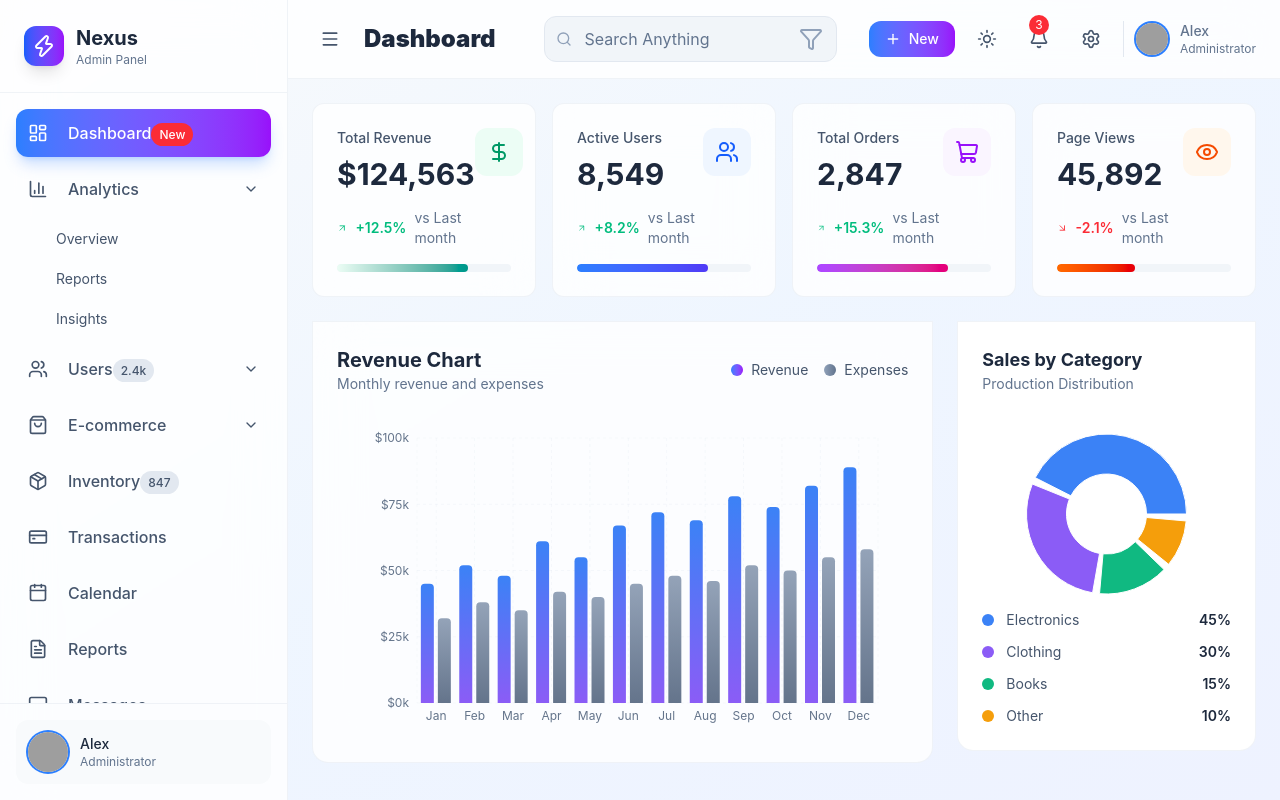
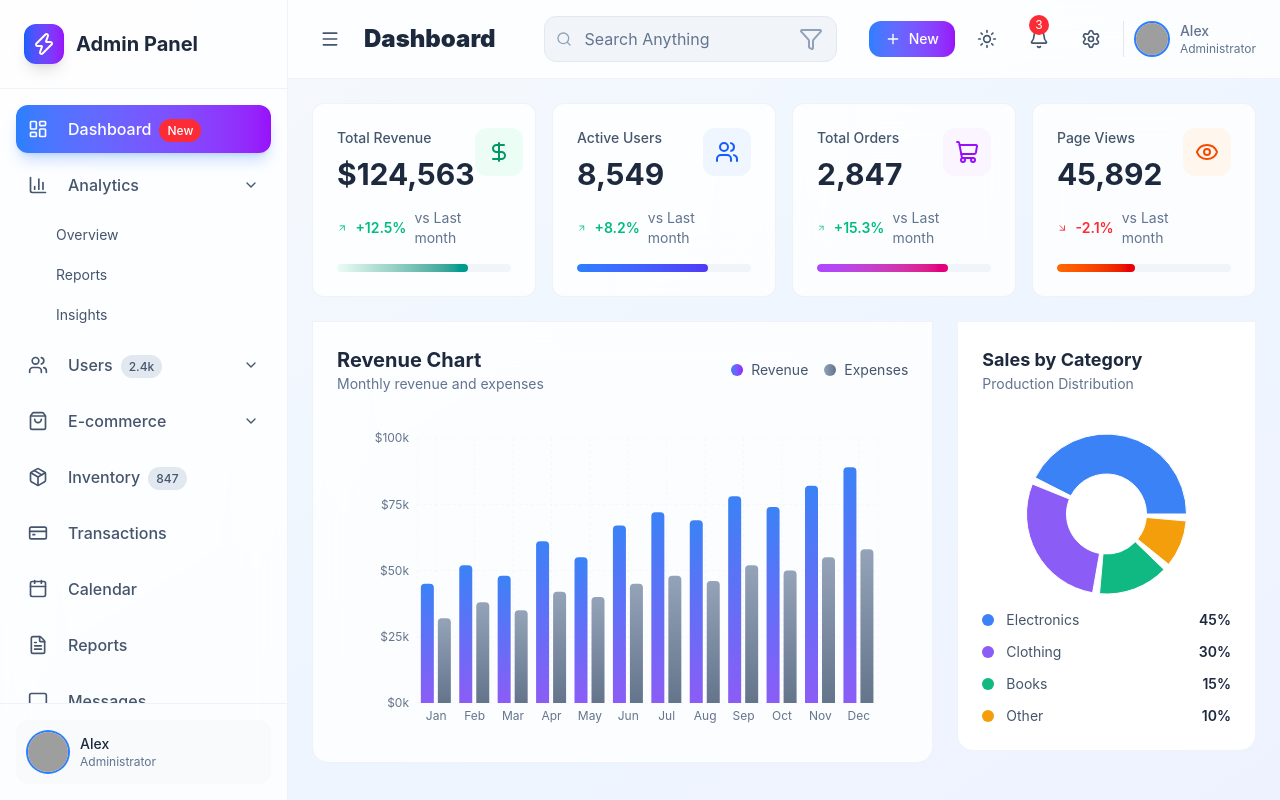
Before and after one commit to dxn-forlearning-xd/dashboard, a React (Vite) app: page / in a window 1280 px wide. Built offline with nearby package versions, Linux system fonts and the light colour scheme; grey boxes are pictures that could not be loaded.

Commit message:
fix: adjust sidebar badge margin

```diff
--- a/src/components/layout/Sidebar.tsx
+++ b/src/components/layout/Sidebar.tsx
@@ -120,11 +120,8 @@
             {!collapsed && (
               <div>
                 <h1 className="text-xl font-bold text-slate-800 dark:text-white">
-                  Nexus
+                  Admin Panel
                 </h1>
-                <p className="text-xs text-slate-500 dark:text-slate-400">
-                  Admin Panel
-                </p>
               </div>
             )}
           </div>
@@ -154,12 +151,12 @@
                         <span className="font-medium ml-2 dark:text-white">
                           {item.label}
                           {item.badge && (
-                            <span className="px-2 py-1 text-xs bg-red-500 text-white rounded-full">
+                            <span className="px-2 py-1 ml-2 text-xs bg-red-500 text-white rounded-full">
                               {item.badge}
                             </span>
                           )}
                           {item.count && (
-                            <span className="px-2 py-1 text-xs bg-slate-200 dark:bg-slate-700 text-slate-600 dark:text-slate-300 rounded-full">
+                            <span className="px-2 py-1 ml-2 text-xs bg-slate-200 dark:bg-slate-700 text-slate-600 dark:text-slate-300 rounded-full">
                               {item.count}
                             </span>
                           )}
```
